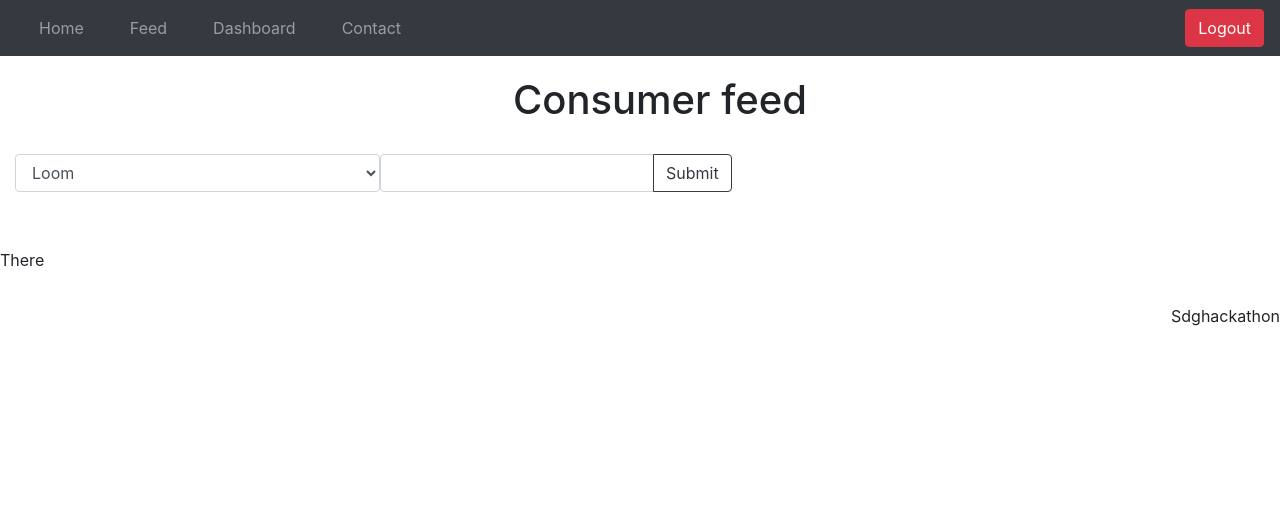
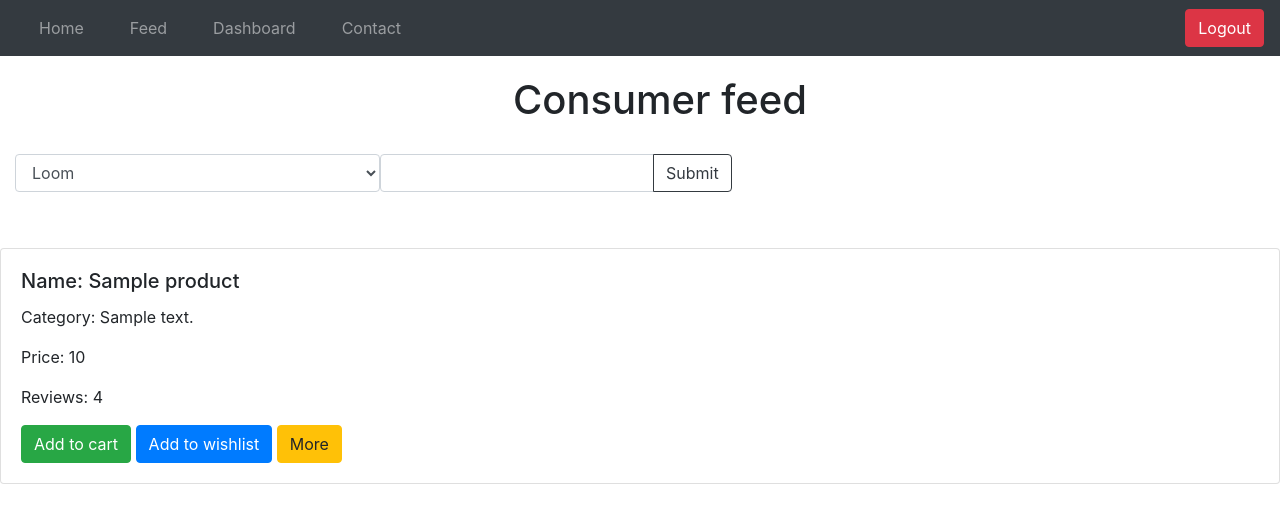
Before and after one commit to Tahmeed156/Arohi, a Django app: page / in a window 1280 px wide. Shown: the top 523 px of the page. Run offline with Django 3.2, Linux system fonts and the light colour scheme; tables that the repository leaves empty hold one stand-in row (values such as "Sample post"); some libraries are stand-ins or nearby versions.

Commit message:
Added cards for products

```diff
--- a/arohi/models.py
+++ b/arohi/models.py
@@ -29,6 +29,25 @@ class Product(models.Model):
     category = models.CharField(max_length=64)
     description = models.CharField(max_length=256)
     price = models.IntegerField()
-    producer = models.ForeignKey(Investor, on_delete=models.CASCADE)
+    # producer = models.ForeignKey(, on_delete=models.CASCADE)
     rating_sum = models.IntegerField()
     rating_cnt = models.IntegerField()
+
+    @staticmethod
+    def generate_fake(count=100):
+        from random import seed, randint
+        import forgery_py
+
+        seed()
+
+        for i in range(count):
+            product = Product(
+                name=forgery_py.name.industry(),
+                category=forgery_py.lorem_ipsum.words(randint(3, 5)),
+                description=forgery_py.lorem_ipsum.words(randint(5, 15)),
+                price=(randint(1, 100)),
+                # producer_id=1,
+                rating_sum=(randint(50, 100)),
+                rating_cnt=(randint(15, 30)),
+            )
+            product.save()
--- a/arohi/templates/base.html
+++ b/arohi/templates/base.html
@@ -78,7 +78,4 @@
 {% endblock %}
 
 </body>
-<footer>
-    <p align="right">Sdghackathon</p>
-</footer>
 </html>
--- a/arohi/templates/feed/consumer_feed.html
+++ b/arohi/templates/feed/consumer_feed.html
@@ -39,7 +39,24 @@
 
     <div style="margin-top: 40px">
 
-    <p>There</p>
+    <div class="card-deck">
+        {% for product in product_list %}
+            <div class="card">
+{#                <img src="..." class="card-img-top" alt="...">#}
+                <div class="card-body">
+                    <h5 class="card-title">Name: {{ product.name }}</h5>
+                    <p class="card-text">Category: {{ product.description }}</p>
+                    <p class="card-text">Price: {{ product.price }}</p>
+                    <p class="card-text">Reviews: {{ product.rating_cnt }}</p>
+                    <div>
+                        <a href="#" class="btn btn-success">Add to cart</a>
+                        <a href="#" class="btn btn-primary">Add to wishlist</a>
+                        <a href="#" class="btn btn-warning">More</a>
+                    </div>
+                </div>
+            </div>
+        {% endfor %}
+    </div>
 
     </div>
 
```
